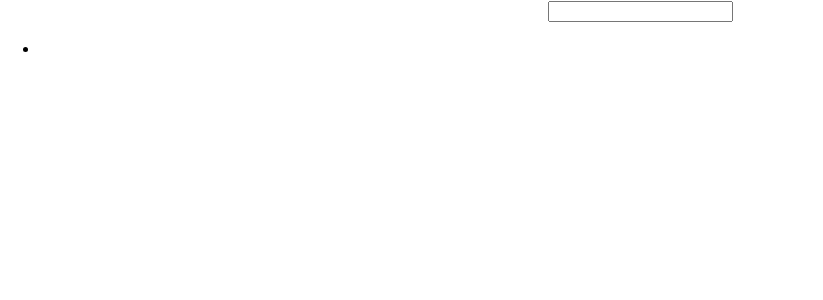
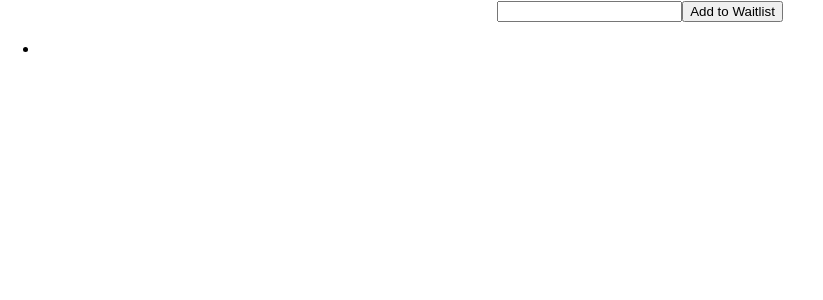
Before and after one commit to branmar97/waiting-list, a React (Create React App) app: page / in a window 1280 px wide. Shown: the top 300 px of the page, without its empty margins (0-823 px from the left). Built offline with nearby package versions, Linux system fonts and the light colour scheme.

Commit message:
add submit button

```diff
--- a/src/components/Input.js
+++ b/src/components/Input.js
@@ -10,6 +10,8 @@ const Input = ({ list, updateList }) => {
     return (
         <form onSubmit={handleSubmit}>
             <input type='text' value={currentInput} onChange={(e) => setCurrentInput(e.target.value)} />
+
+            <button type='submit'>Add to Waitlist</button>
         </form>
     )
 }
```
